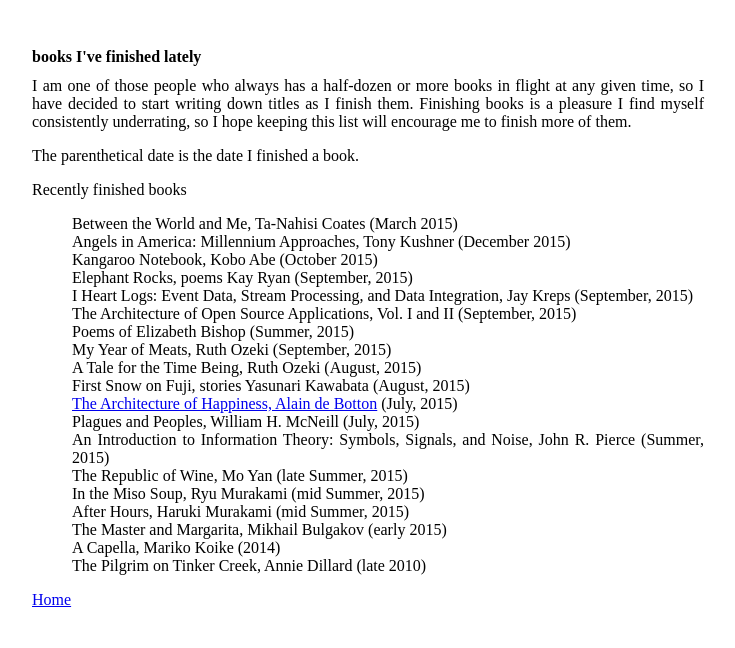
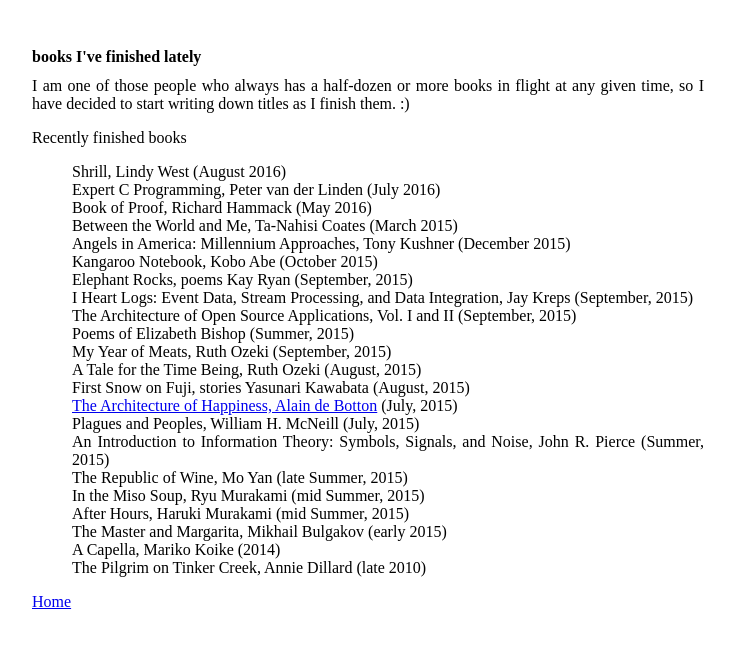
Before and after one commit to samzhang111/samzhang111.github.io, a Jekyll site: the page built from html/books.html, in a window 1280 px wide. Shown: the top 648 px of the page, without its empty margins (24-759 px from the left). Built offline with Jekyll 4.4.1, drawn with Linux system fonts in a browser that asks for light colours; Markdown is read by kramdown in place of the engine named in the settings.

Commit message:
Updated books; added resume

```diff
--- a/html/about.html
+++ b/html/about.html
@@ -6,9 +6,11 @@
 <div content>
 
     I am currently a software engineer at <a href="http://pivotallabs.com">Pivotal Labs</a>, where I help
-    companies build software engineering teams.
+    companies build better software by pair programming with their engineers!
 
     <p>
+    My resume: <a href="https://registry.jsonresume.org/szhang">link</a>
+    </p>
 
     Formerly, I worked on rapid prototyping data science tools for <a href="http://www.scientificamerican.com/article/human-traffickers-caught-on-hidden-internet/">Memex</a>, a DARPA project
     for finding human trafficking on the Internet.
--- a/html/books.html
+++ b/html/books.html
@@ -9,16 +9,16 @@
 
 <div>I am one of those people who always has a half-dozen or more books
 in flight at any given time, so I have decided to start writing down
-titles as I finish them. Finishing books is a pleasure I find myself
-consistently underrating, so I hope keeping this list will encourage me to
-finish more of them.
-<p>
-The parenthetical date is the date I finished a book.
+titles as I finish them. :)
 </div>
 
 <p>
     Recently finished books
 <ul>
+    <li></li>
+    <li>Shrill, Lindy West (August 2016)</li>
+    <li>Expert C Programming, Peter van der Linden (July 2016)</li>
+    <li>Book of Proof, Richard Hammack (May 2016)</li>
     <li>Between the World and Me, Ta-Nahisi Coates (March 2015)</li>
     <li>Angels in America: Millennium Approaches, Tony Kushner (December 2015)</li>
     <li>Kangaroo Notebook, Kobo Abe (October 2015)</li>
```
